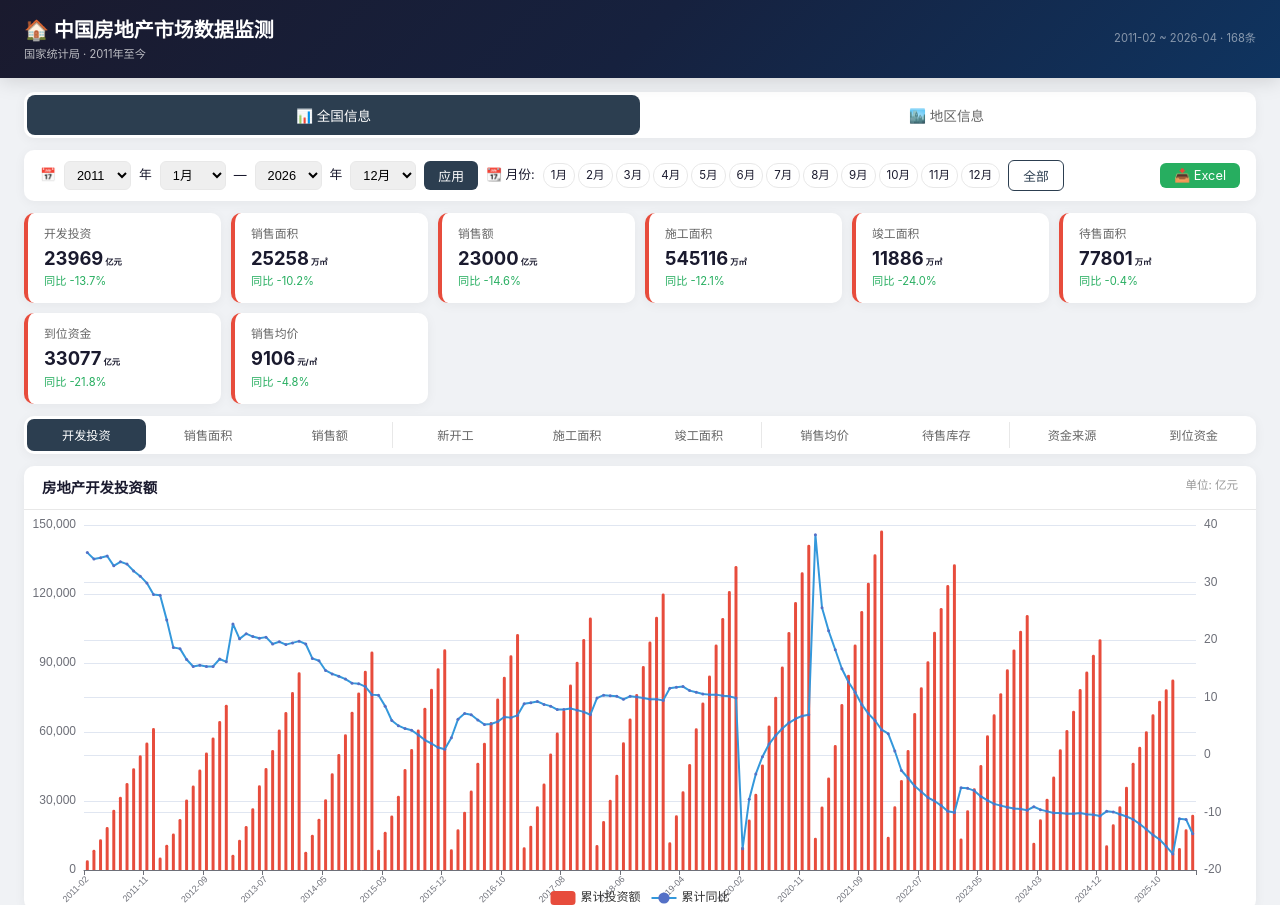
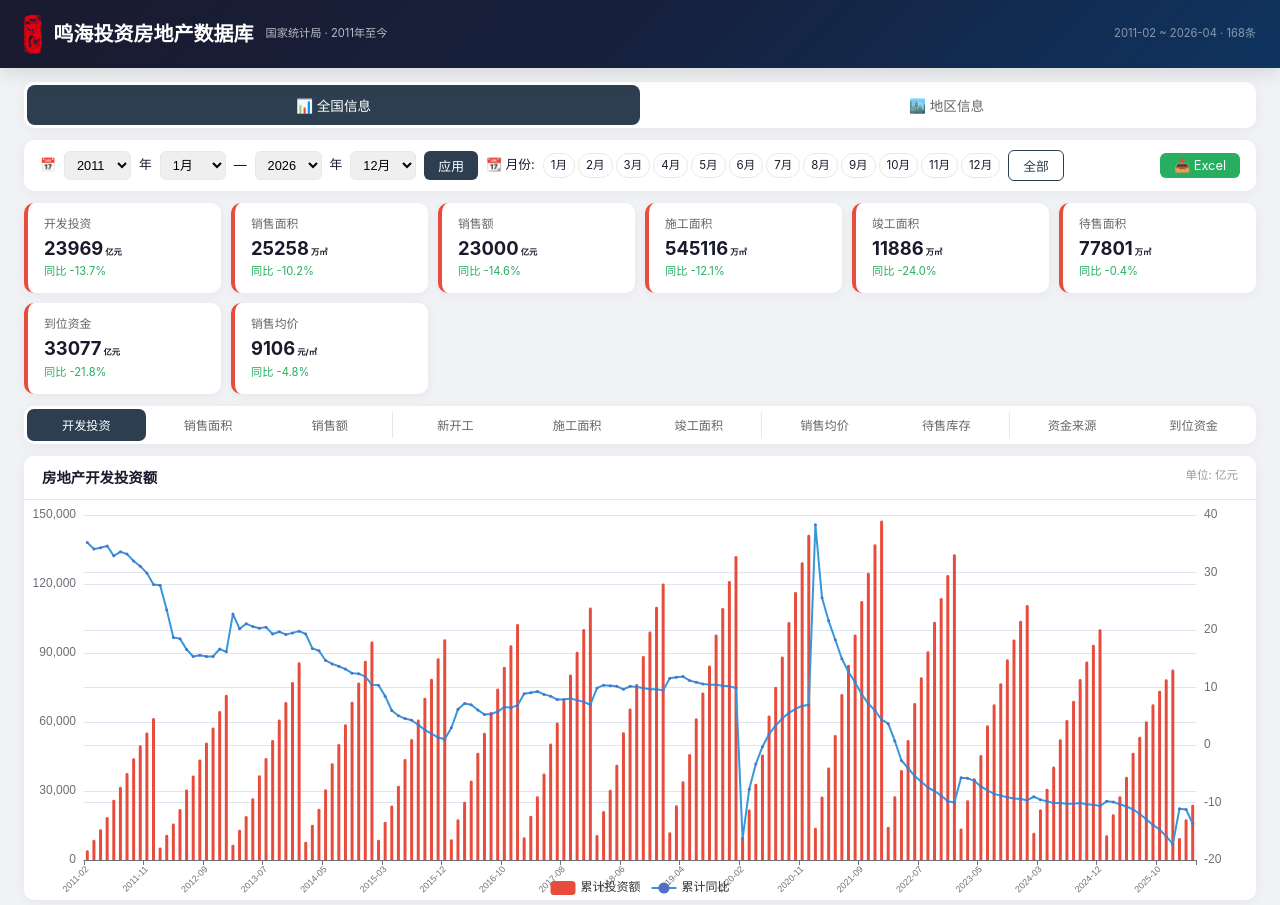
Before and after one commit to timtang123-gh/fangdichan-shuju, a plain HTML site: page index.html in a window 1280 px wide. Shown: the top 905 px of the page. Drawn offline with nearby package versions, Linux system fonts and the light colour scheme.

Commit message:
更新品牌：鸣海投资房地产数据库 + logo

```diff
--- a/index.html
+++ b/index.html
@@ -3,7 +3,7 @@
 <head>
 <meta charset="UTF-8">
 <meta name="viewport" content="width=device-width, initial-scale=1.0">
-<title>中国房地产市场数据监测</title>
+<title>鸣海投资房地产数据库</title>
 <script src="https://cdn.jsdelivr.net/npm/echarts@5.5.0/dist/echarts.min.js"></script>
 <script src="https://cdn.jsdelivr.net/npm/xlsx@0.18.5/dist/xlsx.full.min.js"></script>
 <style>
@@ -11,6 +11,7 @@
 body{font-family:-apple-system,BlinkMacSystemFont,"PingFang SC","Microsoft YaHei",sans-serif;background:#f0f2f5;color:#1a1a2e;line-height:1.6;}
 .hdr{background:linear-gradient(135deg,#1a1a2e,#16213e,#0f3460);color:#fff;padding:14px 24px;position:sticky;top:0;z-index:100;box-shadow:0 2px 20px rgba(0,0,0,.15);display:flex;justify-content:space-between;align-items:center;}
 .hdr h1{font-size:1.25rem;}
+.logo-img{height:40px;width:auto;border-radius:4px;}
 .ctr{max-width:1500px;margin:0 auto;padding:14px 24px;}
 .top-tabs{display:flex;margin-bottom:12px;background:#fff;border-radius:10px;padding:3px;box-shadow:0 2px 12px rgba(0,0,0,.05);}
 .top-tab{flex:1;padding:10px;border:none;background:transparent;cursor:pointer;font-size:.85rem;color:#666;border-radius:8px;font-family:inherit;}
@@ -61,7 +62,7 @@ tr:hover{background:#f8f9ff;}
 </head>
 <body>
 <div class="hdr">
-    <div><h1>🏠 中国房地产市场数据监测</h1><div style="font-size:.7rem;opacity:.7">国家统计局 · 2011年至今</div></div>
+    <div style="display:flex;align-items:center;gap:12px;"><img src="logo.png" class="logo-img"><h1>鸣海投资房地产数据库</h1><div style="font-size:.7rem;opacity:.7">国家统计局 · 2011年至今</div></div>
     <div style="font-size:.7rem;opacity:.5" id="ut"></div>
 </div>
 <div class="ctr">
```
Also changed, not shown: logo.png (added).
